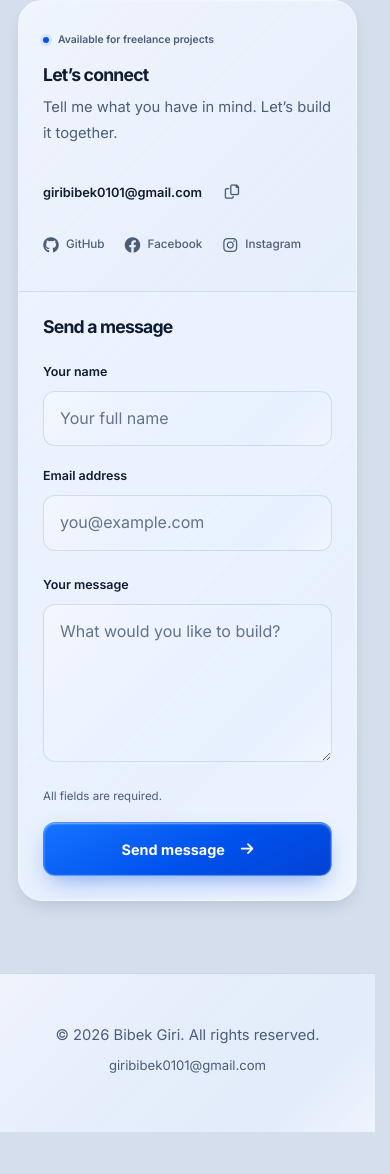
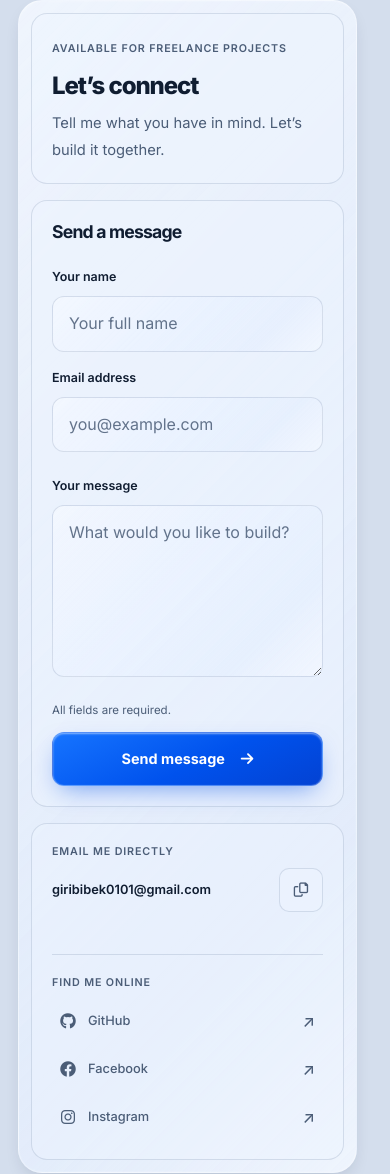
Before and after one commit to bibekgiri4208/portfolio, a plain HTML site: page index.html in a window 390 px wide. Shown: the part 5564-6738 px from the top of the page. Before the commit the page ends 6696 px from the top, so only its background shows below. Drawn offline with Linux system fonts and the light colour scheme.

Commit message:
refactor: modularize contact section layout and enhance accessibility features

```diff
--- a/css/index_contact.css
+++ b/css/index_contact.css
@@ -7,10 +7,14 @@
   position: relative;
   isolation: isolate;
   display: grid;
-  grid-template-columns: minmax(0, 1fr);
+  grid-template-columns: minmax(0, 1.4fr) minmax(0, 1fr);
+  grid-template-areas: "form intro" "form channels";
+  grid-template-rows: auto 1fr;
+  gap: 16px;
   max-width: 1040px;
   margin-top: clamp(2rem, 4vw, 3rem);
   margin-inline: auto;
+  padding: 20px;
   overflow: hidden;
   border: 1px solid var(--glass-border);
   border-radius: 32px;
@@ -20,7 +24,7 @@
   box-shadow: var(--shadow-md);
 }
 
-/* Keep the glass-edge treatment on the outer panel, not around each half. */
+/* A shared glass frame holds independently arranged content modules. */
 @supports ((mask-composite: exclude) or (-webkit-mask-composite: xor)) {
   .contact-content::after {
     content: '';
@@ -39,36 +43,30 @@
   }
 }
 
-.contact-content > .contact-details,
-.contact-content > .contact-form {
+.contact .contact-module {
+  position: relative;
   min-width: 0;
-  padding: clamp(1.5rem, 3vw, 2.5rem);
-  border: 0;
-  border-radius: 0;
-  background: transparent;
+  padding: 24px;
+  border: 1px solid var(--line);
+  border-radius: 16px;
+  background: var(--surface-soft);
   box-shadow: none;
   backdrop-filter: none;
   -webkit-backdrop-filter: none;
 }
 
 .contact-content > .contact-details::after,
-.contact-content > .contact-form::after {
+.contact .contact-module::after {
   content: none;
 }
 
 .contact-content > .contact-form {
+  grid-area: form;
   display: grid;
-  grid-template-columns: minmax(0, 0.85fr) minmax(0, 1.15fr);
+  grid-template-columns: minmax(0, 1fr);
+  grid-template-rows: auto auto minmax(0, 1fr) auto;
   gap: 24px;
-  border-top: 1px solid var(--line);
-  background: var(--surface-soft);
-}
-
-.contact-content > .contact-details {
-  display: grid;
-  grid-template-columns: minmax(0, 1.1fr) minmax(0, 0.9fr);
-  align-items: center;
-  gap: 24px 40px;
+  padding: clamp(24px, 2.5vw, 32px);
 }
 
 .contact-intro,
@@ -77,7 +75,21 @@
 }
 
 .contact-channels {
-  justify-self: end;
+  grid-area: channels;
+}
+
+.contact-email-card {
+  min-width: 0;
+}
+
+.contact-socials {
+  margin-top: 20px;
+  padding-top: 20px;
+  border-top: 1px solid var(--line);
+}
+
+.contact .contact-intro {
+  grid-area: intro;
 }
 
 .contact-availability {
@@ -86,26 +98,13 @@
   align-self: flex-start;
   gap: 9px;
   margin-bottom: 1rem;
-  color: var(--muted);
-  font-size: 0.7rem;
-  font-weight: 600;
-  line-height: 1.5;
-}
-
-.contact-availability-dot {
-  width: 6px;
-  height: 6px;
-  flex-shrink: 0;
-  border-radius: 50%;
-  background: var(--accent);
-  box-shadow: 0 0 0 3px var(--accent-soft);
 }
 
 .contact-details h3 {
-  margin-bottom: 0.5rem;
+  margin-bottom: 0.75rem;
+  font-size: clamp(1.5rem, 2.4vw, 1.85rem);
 }
 
-.contact-details h3,
 .contact-card-heading h3 {
   font-size: clamp(1.1rem, 1.6vw, 1.35rem);
   font-weight: 700;
@@ -113,10 +112,25 @@
 }
 
 .contact-details-description {
-  max-width: 400px;
+  max-width: 32ch;
   margin: 0;
   font-size: 0.92rem;
   line-height: 1.8;
+}
+
+.contact-channel-label {
+  display: block;
+  margin: 0 0 8px;
+}
+
+.contact-channel-label,
+.contact-availability {
+  color: var(--muted);
+  font-size: 0.67rem;
+  font-weight: 600;
+  letter-spacing: 0.08em;
+  line-height: 1.5;
+  text-transform: uppercase;
 }
 
 .contact-email {
@@ -148,7 +162,7 @@
 
 .contact-email-tools {
   display: grid;
-  grid-template-columns: minmax(0, max-content) auto;
+  grid-template-columns: minmax(0, 1fr) auto;
   align-items: center;
   justify-content: start;
   gap: 0 8px;
@@ -161,17 +175,19 @@
   flex-shrink: 0;
   width: 44px;
   min-height: 44px;
-  border: 0;
-  border-radius: 4px;
-  background: transparent;
+  border: 1px solid var(--line);
+  border-radius: 10px;
+  background: var(--surface-soft);
   color: var(--muted);
   font: inherit;
   font-size: 0.9rem;
   cursor: pointer;
-  transition: color var(--transition);
+  transition: color var(--transition), background-color var(--transition);
 }
 
 .contact-copy-email:hover {
+  border-color: var(--accent);
+  background: var(--accent-soft);
   color: var(--accent);
 }
 
@@ -181,32 +197,31 @@
 
 .contact-copy-status {
   grid-column: 1 / -1;
+  min-height: 1.6em;
   color: var(--accent);
   font-size: 0.72rem;
   line-height: 1.6;
 }
 
-.contact-socials {
-  margin-top: 0.5rem;
-}
-
 .contact .social-links {
-  display: flex;
-  flex-wrap: wrap;
-  gap: 4px 20px;
+  display: grid;
+  grid-template-columns: minmax(0, 1fr);
+  gap: 4px;
 }
 
 .contact-social-link {
   display: inline-flex;
   align-items: center;
-  gap: 7px;
+  gap: 12px;
+  min-width: 0;
   min-height: 44px;
-  border-radius: 4px;
+  padding: 8px;
+  border-radius: 8px;
   color: var(--muted);
-  font-size: 0.73rem;
+  font-size: 0.8rem;
   font-weight: 500;
   text-decoration: none;
-  transition: color var(--transition);
+  transition: color var(--transition), background-color var(--transition);
 }
 
 .contact-social-icon {
@@ -218,7 +233,13 @@
 }
 
 .contact-social-link:hover {
+  background: var(--accent-soft);
   color: var(--accent);
+}
+
+.contact-social-arrow {
+  margin-left: auto;
+  font-size: 1rem;
 }
 
 .contact-card-heading {
@@ -231,8 +252,8 @@
 
 .contact-form-row {
   display: grid;
-  grid-template-columns: minmax(0, 1fr);
-  gap: 20px;
+  grid-template-columns: repeat(2, minmax(0, 1fr));
+  gap: 16px;
 }
 
 .contact .form-group {
@@ -266,7 +287,7 @@
 
 .contact .form-group textarea {
   flex: 1;
-  min-height: 158px;
+  min-height: 172px;
   resize: vertical;
 }
 
@@ -298,6 +319,7 @@
 .contact-form-hint {
   margin: 0;
   font-size: 0.72rem;
+  line-height: 1.6;
 }
 
 .contact-form .cta-button {
@@ -321,39 +343,91 @@
 }
 
 @media (max-width: 900px) {
-  .contact-content > .contact-details {
+  .contact-content {
+    grid-template-columns: minmax(0, 1fr);
+    grid-template-areas: "intro" "form" "channels";
+    grid-template-rows: auto;
+  }
+
+  .contact .contact-intro {
+    display: grid;
+    grid-template-columns: minmax(0, 1fr) auto;
+    column-gap: 24px;
+  }
+
+  .contact-intro .contact-availability {
+    grid-column: 2;
+    grid-row: 1 / 3;
+    align-self: center;
+    margin-bottom: 0;
+  }
+
+  .contact-intro :is(h3, .contact-details-description) {
+    grid-column: 1;
+  }
+
+  .contact-channels {
+    display: grid;
+    grid-template-columns: minmax(0, 1fr) minmax(0, 1fr);
+    gap: 24px;
+    align-items: start;
+  }
+
+  .contact-socials {
+    margin-top: 0;
+    padding-top: 0;
+    padding-left: 24px;
+    border-top: 0;
+    border-left: 1px solid var(--line);
+  }
+}
+
+@media (max-width: 640px) {
+  .contact .contact-intro {
+    display: block;
+  }
+
+  .contact-intro .contact-availability {
+    margin-bottom: 1rem;
+  }
+
+  .contact-channels,
+  .contact-form-row {
     grid-template-columns: minmax(0, 1fr);
   }
 
-  .contact-channels {
-    justify-self: start;
+  .contact-socials {
+    padding-top: 20px;
+    padding-left: 0;
+    border-top: 1px solid var(--line);
+    border-left: 0;
   }
 
   .contact-details-description {
-    max-width: 480px;
+    max-width: 40ch;
   }
 }
 
 @media (max-width: 560px) {
   .contact-content {
+    gap: 16px;
+    padding: 12px;
     border-radius: 24px;
   }
 
-  .contact-content > .contact-details,
-  .contact-content > .contact-form {
-    padding: 24px;
-  }
-
-  .contact-availability {
-    font-size: 0.65rem;
+  .contact .contact-module {
+    padding: 20px;
+    border-radius: 16px;
   }
 
   .contact-email-address {
     font-size: 0.8rem;
   }
 
-  .contact-content > .contact-form {
-    grid-template-columns: minmax(0, 1fr);
+  .contact-form-footer {
+    flex-direction: column;
+    align-items: stretch;
+    gap: 12px;
   }
 
   .contact .form-group :is(input, textarea) {
--- a/index.html
+++ b/index.html
@@ -19,7 +19,7 @@
   <link rel="stylesheet" href="css/index_about.css?v=smooth-motion-20261109" />
   <link rel="stylesheet" href="css/index_skills.css?v=smooth-motion-20261109" />
   <link rel="stylesheet" href="css/index_projects.css?v=smooth-motion-20261109" />
-  <link rel="stylesheet" href="css/index_contact.css?v=contact-balanced-20261110" />
+  <link rel="stylesheet" href="css/index_contact.css?v=contact-modular-labels-20261116" />
   <link rel="stylesheet" href="https://cdnjs.cloudflare.com/ajax/libs/font-awesome/6.0.0/css/all.min.css" />
   <link rel="stylesheet" href="css/mobile-performance.css?v=mobile-transitions-20261112" />
 
@@ -304,44 +304,15 @@
       <h2 id="contact-title" class="section-title">Have a project in mind?</h2>
 
       <div class="contact-content">
-        <div class="contact-details" aria-labelledby="contact-details-title">
-          <div class="contact-intro">
-            <div class="contact-availability">
-              <span class="contact-availability-dot" aria-hidden="true"></span>
-              Available for freelance projects
-            </div>
-            <h3 id="contact-details-title">Let’s connect</h3>
-            <p class="contact-details-description">Tell me what you have in mind. Let’s build it together.</p>
+        <div class="contact-module contact-details contact-intro" aria-labelledby="contact-details-title">
+          <div class="contact-availability">
+            Available for freelance projects
           </div>
-
-          <div class="contact-channels">
-            <div class="contact-email-tools">
-              <a class="contact-email" href="mailto:giribibek0101@gmail.com">
-                <span class="contact-email-address">giribibek0101@gmail.com</span>
-              </a>
-              <button class="contact-copy-email" type="button" aria-label="Copy email address" title="Copy email address" hidden>
-                <i class="far fa-copy" aria-hidden="true"></i>
-              </button>
-              <span class="contact-copy-status" role="status" aria-live="polite" aria-atomic="true"></span>
-            </div>
-
-            <div class="contact-socials">
-              <nav class="social-links" aria-label="Social profiles">
-                <a href="https://github.com/bibekgiri4208" class="contact-social-link" target="_blank" rel="noopener noreferrer" aria-label="GitHub (opens in a new tab)">
-                  <span class="contact-social-icon" aria-hidden="true"><i class="fab fa-github"></i></span><span>GitHub</span>
-                </a>
-                <a href="https://www.facebook.com/bibekgiri4208/" class="contact-social-link" target="_blank" rel="noopener noreferrer" aria-label="Facebook (opens in a new tab)">
-                  <span class="contact-social-icon" aria-hidden="true"><i class="fab fa-facebook"></i></span><span>Facebook</span>
-                </a>
-                <a href="https://www.instagram.com/bibekgiri4208/" class="contact-social-link" target="_blank" rel="noopener noreferrer" aria-label="Instagram (opens in a new tab)">
-                  <span class="contact-social-icon" aria-hidden="true"><i class="fab fa-instagram"></i></span><span>Instagram</span>
-                </a>
-              </nav>
-            </div>
-          </div>
+          <h3 id="contact-details-title">Let’s connect</h3>
+          <p class="contact-details-description">Tell me what you have in mind. Let’s build it together.</p>
         </div>
 
-        <form class="contact-form" action="https://formspree.io/f/mdavzylq" method="POST" aria-labelledby="contact-form-title" aria-describedby="contact-form-hint">
+        <form class="contact-module contact-form" action="https://formspree.io/f/mdavzylq" method="POST" aria-labelledby="contact-form-title" aria-describedby="contact-form-hint">
           <div class="contact-card-heading">
             <h3 id="contact-form-title">Send a message</h3>
           </div>
@@ -361,7 +332,7 @@
             </div>
           </div>
 
-          <div class="form-group">
+          <div class="form-group contact-message">
             <label for="message">Your message</label>
             <textarea id="message" name="message" rows="5" placeholder="What would you like to build?" required></textarea>
           </div>
@@ -374,6 +345,39 @@
             </button>
           </div>
         </form>
+
+        <div class="contact-module contact-channels">
+          <div class="contact-email-card">
+            <span class="contact-channel-label">Email me directly</span>
+            <div class="contact-email-tools">
+              <a class="contact-email" href="mailto:giribibek0101@gmail.com">
+                <span class="contact-email-address">giribibek0101@gmail.com</span>
+              </a>
+              <button class="contact-copy-email" type="button" aria-label="Copy email address" title="Copy email address" hidden>
+                <i class="far fa-copy" aria-hidden="true"></i>
+              </button>
+              <span class="contact-copy-status" role="status" aria-live="polite" aria-atomic="true"></span>
+            </div>
+          </div>
+
+          <div class="contact-socials">
+            <span class="contact-channel-label">Find me online</span>
+            <nav class="social-links" aria-label="Social profiles">
+              <a href="https://github.com/bibekgiri4208" class="contact-social-link" target="_blank" rel="noopener noreferrer" aria-label="GitHub (opens in a new tab)">
+                <span class="contact-social-icon" aria-hidden="true"><i class="fab fa-github"></i></span><span>GitHub</span>
+                <span class="contact-social-arrow" aria-hidden="true">↗</span>
+              </a>
+              <a href="https://www.facebook.com/bibekgiri4208/" class="contact-social-link" target="_blank" rel="noopener noreferrer" aria-label="Facebook (opens in a new tab)">
+                <span class="contact-social-icon" aria-hidden="true"><i class="fab fa-facebook"></i></span><span>Facebook</span>
+                <span class="contact-social-arrow" aria-hidden="true">↗</span>
+              </a>
+              <a href="https://www.instagram.com/bibekgiri4208/" class="contact-social-link" target="_blank" rel="noopener noreferrer" aria-label="Instagram (opens in a new tab)">
+                <span class="contact-social-icon" aria-hidden="true"><i class="fab fa-instagram"></i></span><span>Instagram</span>
+                <span class="contact-social-arrow" aria-hidden="true">↗</span>
+              </a>
+            </nav>
+          </div>
+        </div>
       </div>
     </div>
   </section>
```
